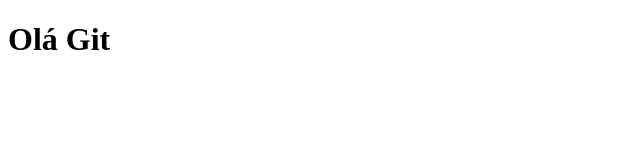
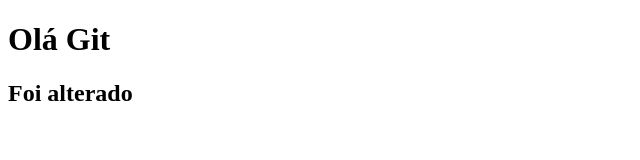
Before and after one commit to fontesanta/testegithub, a plain HTML site: page index.html in a window 1280 px wide. Shown: the whole page, without its empty margins (0-640 px from the left). Drawn offline with Linux system fonts and the light colour scheme.

Commit message:
Update index.html

```diff
--- a/index.html
+++ b/index.html
@@ -10,6 +10,8 @@
 
 <body>
     <h1>Olá Git</h1>
+    <h2>Foi alterado</h2>
+
 </body>
 
 </html>
```
